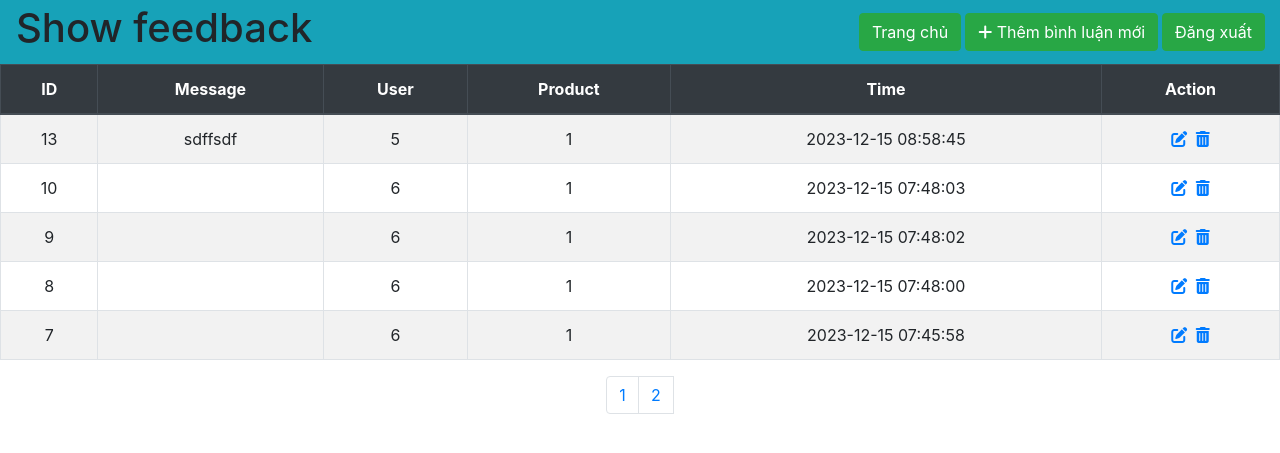
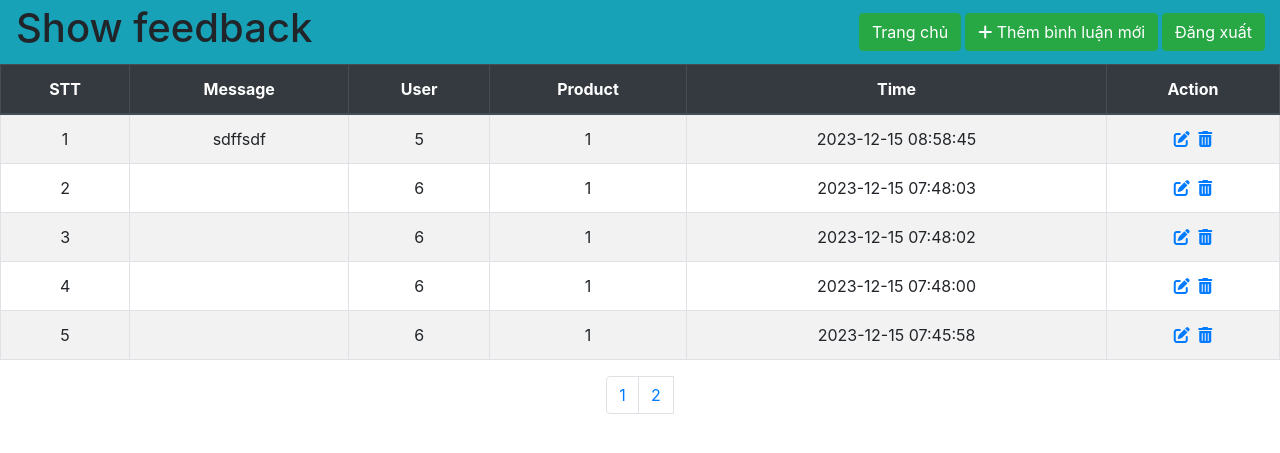
Before and after one commit to Watermakerr/Phat_trien_ung_dung_web_BTL, a PHP site: page /admin/show_feedback.php in a window 1280 px wide. Shown: the top 453 px of the page. Run offline with PHP 8.4, Linux system fonts and the light colour scheme; a user stored in the database is signed in; data comes from the database, SQL or seed files in the repository; a stand-in replaces the project's code that opens the database connection.

Commit message:
small optimize

```diff
--- a/admin/show_feedback.php
+++ b/admin/show_feedback.php
@@ -33,7 +33,7 @@
         <table class='table table-bordered table-striped text-center'>
             <thead class='thead-dark'>
                 <tr>
-                    <th>ID</th>
+                    <th>STT</th>
                     <th>Message</th>
                     <th>User</th>
                     <th>Product</th>
@@ -43,9 +43,10 @@
             </thead>
             <tbody>
                 <?php
+                $counter = ($page - 1) * $limit + 1;
                 while ($row = $result->fetch_assoc()) { ?>
                     <tr>
-                        <td><?php echo $row['feedback_id'] ?></td>
+                        <td><?php echo $counter ?></td>
                         <td><?php echo $row['message'] ?></td>
                         <td><?php echo $row['user_id'] ?></td>
                         <td><?php echo $row['product_id'] ?></td>
@@ -55,6 +56,7 @@
                         </td>
                     </tr>
                 <?php
+                    $counter++;
                 }
                 ?>
             </tbody>
--- a/header.php
+++ b/header.php
@@ -2,6 +2,9 @@
 <html lang="en">
 
 <body>
+    <?php
+    require 'connect.php';
+    ?>
     <nav class="py-0 navbar navbar-dark navbar-expand-sm d-flex justify-content-between bg-dark" style="height: 60px;">
         <ul class="navbar-nav h-100">
             <li class="nav-item d-flex align-items-center">
@@ -11,7 +14,6 @@
                 <a href="" class="nav-link">Sản phẩm</a>
                 <ul class="subnav p-0">
                     <?php
-                    require 'connect.php';
                     $sql = "SELECT * FROM categories where status = 'active'";
                     $result = mysqli_query($conn, $sql);
                     if (!$result) {
```
